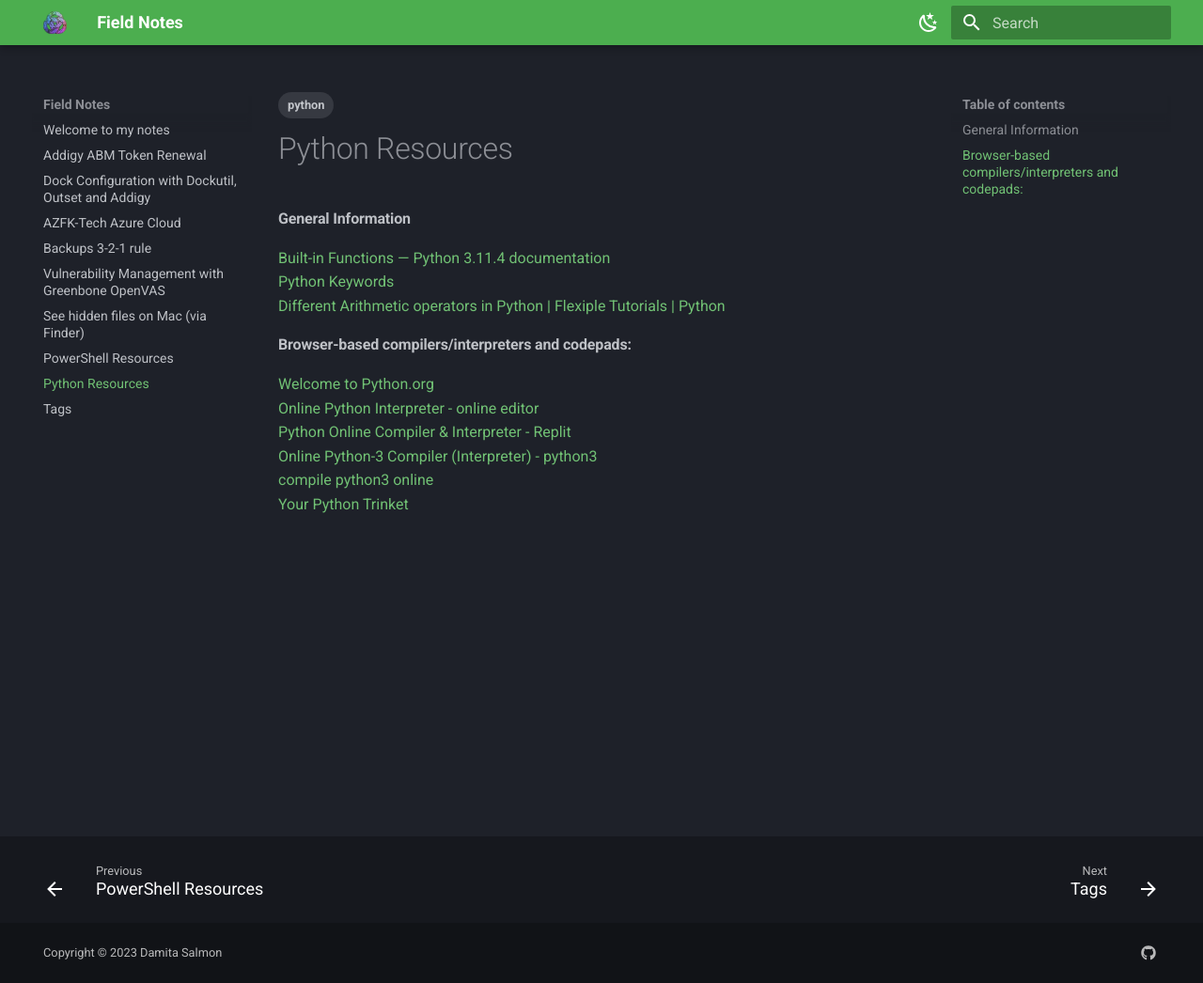
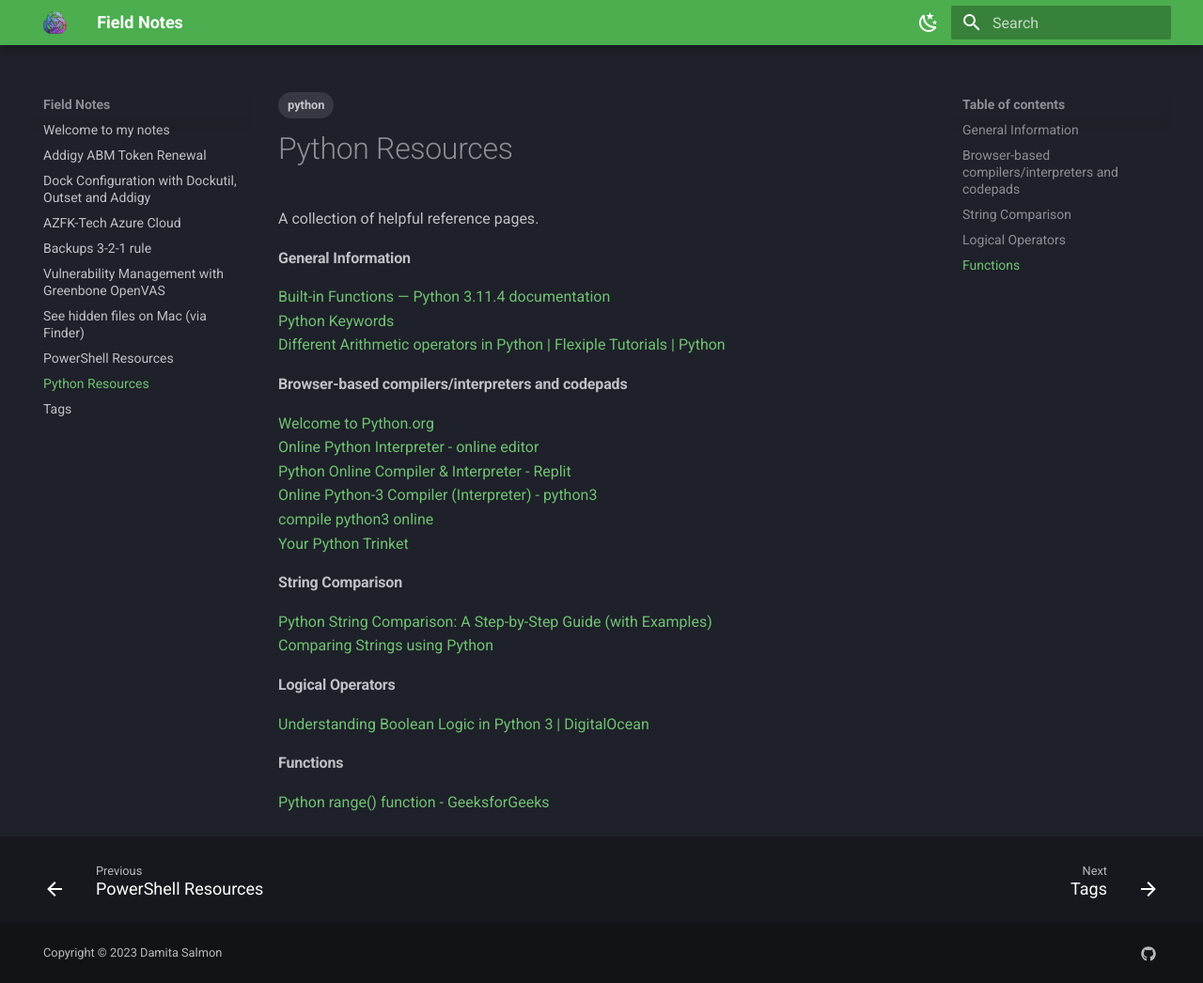
Before and after one commit to damitasalmon/field-notes, an MkDocs documentation site: the page built from docs/python-resources.md, in a window 1280 px wide and 1046 px high. Shown: the whole window at 94% size. Built offline with MkDocs 1.6.1 and Material for MkDocs 9.7.7, drawn with Linux system fonts in a browser that asks for light colours.

Commit message:
Add strings, logic and function links

```diff
--- a/docs/python-resources.md
+++ b/docs/python-resources.md
@@ -5,12 +5,14 @@ tags:
 
 # Python Resources
 
+A collection of helpful reference pages.
+
 #### General Information
 [Built-in Functions — Python 3.11.4 documentation](https://docs.python.org/3/library/functions.html) <br />
 [Python Keywords](https://www.w3schools.com/python/python_ref_keywords.asp) <br />
 [Different Arithmetic operators in Python | Flexiple Tutorials | Python](https://flexiple.com/python/arithmetic-operators-in-python/) <br />
 
-#### Browser-based compilers/interpreters and codepads:
+#### Browser-based compilers/interpreters and codepads
 
 [Welcome to Python.org](https://www.python.org/shell/) <br />
 [Online Python Interpreter - online editor](https://www.onlinegdb.com/online_python_interpreter) <br />
@@ -18,3 +20,13 @@ tags:
 [Online Python-3 Compiler (Interpreter) - python3](https://www.tutorialspoint.com/execute_python3_online.php) <br />
 [compile python3 online](https://rextester.com/l/python3_online_compiler) <br />
 [Your Python Trinket](https://trinket.io/python3) <br />
+
+#### String Comparison
+[Python String Comparison: A Step-by-Step Guide (with Examples)](https://www.codingem.com/python-string-comparison/) <br />
+[Comparing Strings using Python](https://stackabuse.com/comparing-strings-using-python/) <br />
+
+#### Logical Operators
+[Understanding Boolean Logic in Python 3 | DigitalOcean](https://www.digitalocean.com/community/tutorials/understanding-boolean-logic-in-python-3)
+
+#### Functions
+[Python range() function - GeeksforGeeks](https://www.geeksforgeeks.org/python-range-function/)
```
